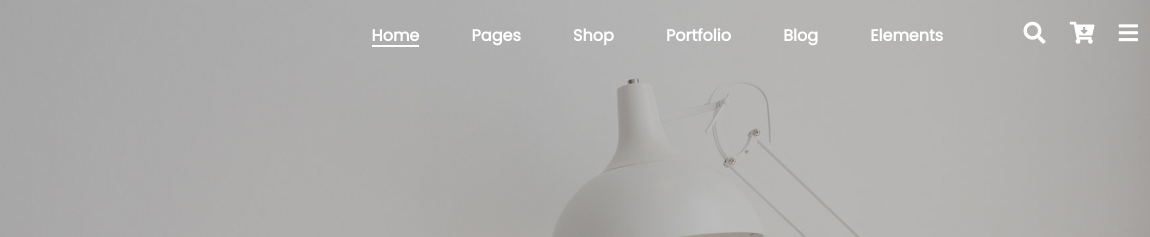
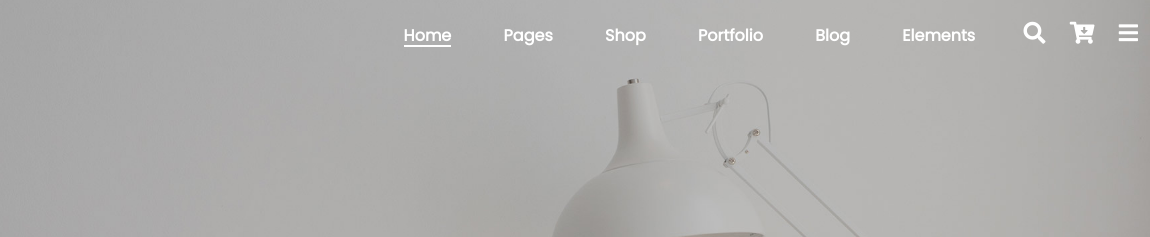
Before and after one commit to ferhad096/Arredo, a plain HTML site: page Arredo/index.html in a window 1280 px wide. Shown: the top 237 px of the page, 130-1280 px from the left. Drawn offline with Linux system fonts and the light colour scheme.

Commit message:
Add files via upload

```diff
--- a/Arredo/css/style.scss
+++ b/Arredo/css/style.scss
@@ -12,6 +12,7 @@ li{
     position: fixed;
     width: 100%;
     z-index: 99999;
+    display: none;
     .logo{
         cursor: pointer;
         img{
@@ -132,7 +133,6 @@ li{
     width: 100%;
     background-color: #fff;
     padding: 1rem 0;
-    display: none;
     margin: 0;
     .left{
         i{
@@ -671,13 +671,18 @@ li{
     }
 }
 
-@media (max-width:576px){
-    #mob{
+
+
+@media(min-width: 992px){
+    #nav{
         display: block;
     }
-    #nav{
+    #mob{
         display: none;
     }
+}
+
+@media (max-width:576px){
     #header{
         h1{
             font-size: 52px;
--- a/Arredo/index.html
+++ b/Arredo/index.html
@@ -16,11 +16,11 @@
     <nav id="nav">
         <div class="container-fluid">
             <div class="row align-items-center">
-                <div class="col-md-2 logo">
+                <div class="col-lg-2 logo">
                     <img  src="photos/logo_white.png" alt="">
                 </div>
-                <div class="col-md-10 right text-end">
-                    <ul class="main m-0">
+                <div class="col-lg-10 right text-end">
+                    <ul class="main m-0 p-0">
                         <li class="bar">
                             <a class="main2" href="">Home</a>
                             <ul class="content" p-0>
@@ -93,7 +93,7 @@
                             </ul>
                         </li>
                     </ul>
-                    <ul class="icons">
+                    <ul class="icons p-0">
                         <li>
                             <i class="fas fa-search"></i>
                         </li>
```
Also changed, not shown: Arredo/css/style.css, 1 other file.
